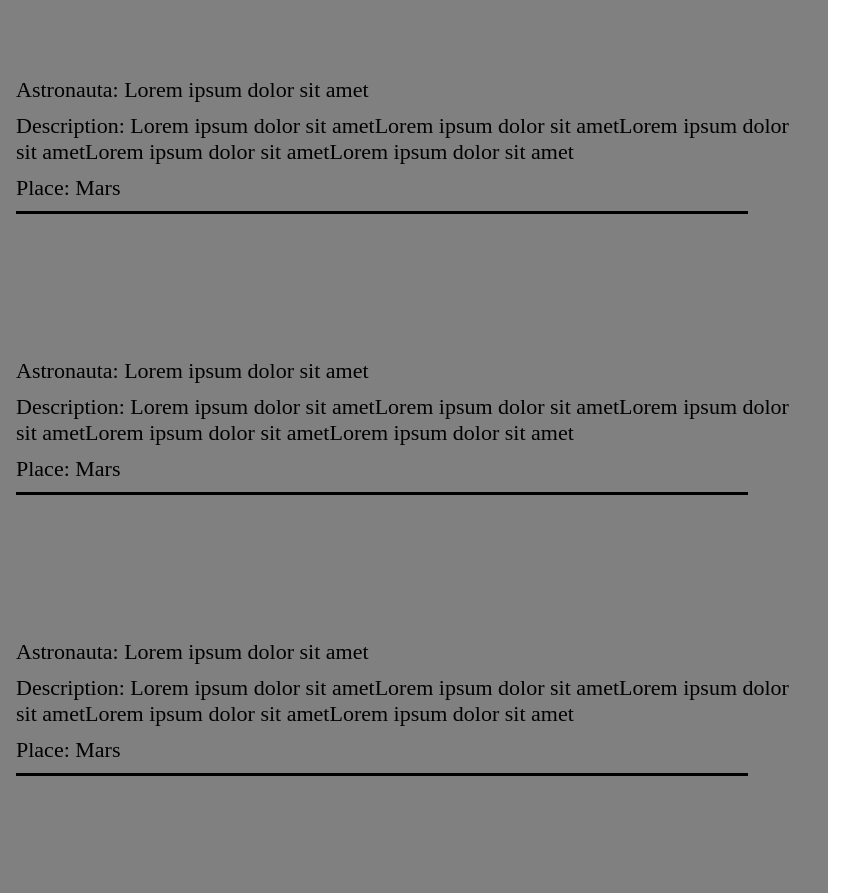
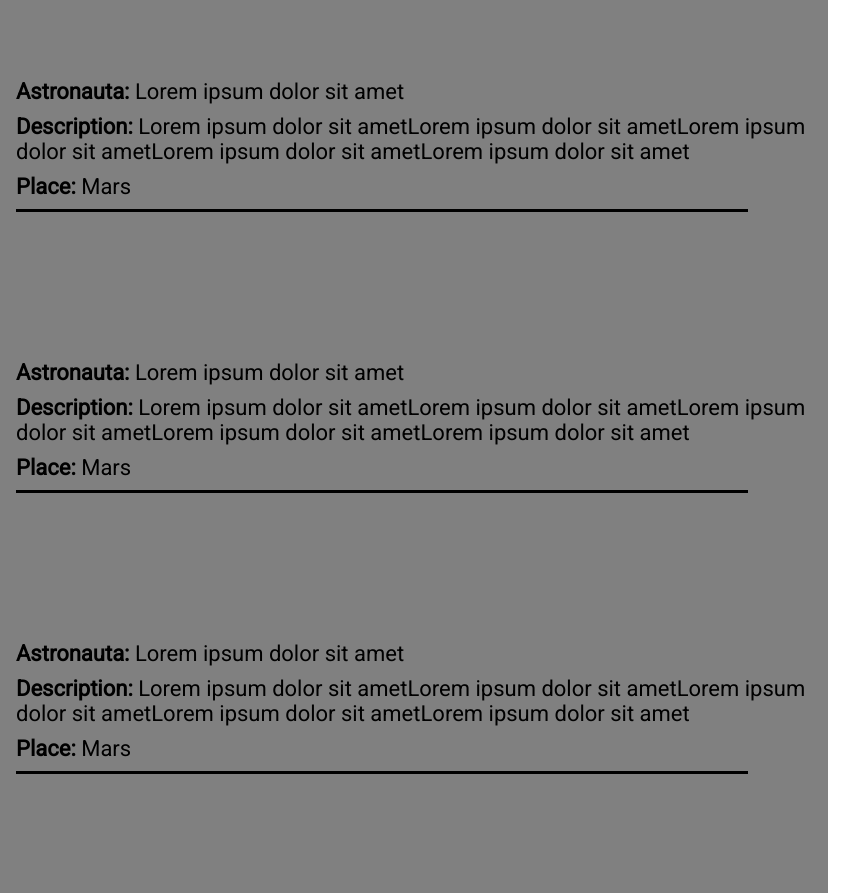
Before and after one commit to lucas-catto/Usabilidade, a plain HTML site: page Site-Acessivel/index.html in a window 1280 px wide. Shown: the full height of the page, 412-1280 px from the left. Drawn offline with Linux system fonts and the light colour scheme.

Commit message:
Changed the fonts.

```diff
--- a/Site-Acessivel/index.html
+++ b/Site-Acessivel/index.html
@@ -12,9 +12,9 @@
             <article>
                 <img src="./img/1.jpg" alt="Imagem de um astronauta em Mars segurando seu capacete espacial.">
                 <div class="details">
-                    <div class="astronauta">Astronauta: Lorem ipsum dolor sit amet</div>
-                    <div class="description">Description: Lorem ipsum dolor sit ametLorem ipsum dolor sit ametLorem ipsum dolor sit ametLorem ipsum dolor sit ametLorem ipsum dolor sit amet</div>
-                    <div class="place">Place: Mars</div>
+                    <div class="astronauta"><strong>Astronauta:</strong> Lorem ipsum dolor sit amet</div>
+                    <div class="description"><strong>Description:</strong> Lorem ipsum dolor sit ametLorem ipsum dolor sit ametLorem ipsum dolor sit ametLorem ipsum dolor sit ametLorem ipsum dolor sit amet</div>
+                    <div class="place"><strong>Place:</strong> Mars</div>
                     <div class="line"></div>
                 </div>
             </article>
@@ -22,9 +22,9 @@
             <article>
                 <img src="./img/2.jpg" alt="Imagem de dois astronautas sem capacete segurando uma bandeira em Mars.">
                 <div class="details">
-                    <div class="astronauta">Astronauta: Lorem ipsum dolor sit amet</div>
-                    <div class="description">Description: Lorem ipsum dolor sit ametLorem ipsum dolor sit ametLorem ipsum dolor sit ametLorem ipsum dolor sit ametLorem ipsum dolor sit amet</div>
-                    <div class="place">Place: Mars</div>
+                    <div class="astronauta"><strong>Astronauta:</strong> Lorem ipsum dolor sit amet</div>
+                    <div class="description"><strong>Description:</strong> Lorem ipsum dolor sit ametLorem ipsum dolor sit ametLorem ipsum dolor sit ametLorem ipsum dolor sit ametLorem ipsum dolor sit amet</div>
+                    <div class="place"><strong>Place:</strong> Mars</div>
                     <div class="line"></div>
                 </div>
             </article>
@@ -32,9 +32,9 @@
             <article>
                 <img src="./img/3.jpg" alt="Imagem de um astronauta em Mars segurando seu capacete espacial.">
                 <div class="details">
-                    <div class="astronauta">Astronauta: Lorem ipsum dolor sit amet</div>
-                    <div class="description">Description: Lorem ipsum dolor sit ametLorem ipsum dolor sit ametLorem ipsum dolor sit ametLorem ipsum dolor sit ametLorem ipsum dolor sit amet</div>
-                    <div class="place">Place: Mars</div>
+                    <div class="astronauta"><strong>Astronauta:</strong> Lorem ipsum dolor sit amet</div>
+                    <div class="description"><strong>Description:</strong> Lorem ipsum dolor sit ametLorem ipsum dolor sit ametLorem ipsum dolor sit ametLorem ipsum dolor sit ametLorem ipsum dolor sit amet</div>
+                    <div class="place"><strong>Place:</strong> Mars</div>
                     <div class="line"></div>
                 </div>
             </article>
--- a/Site-Acessivel/style.css
+++ b/Site-Acessivel/style.css
@@ -1,8 +1,12 @@
+
+@import url('https://fonts.googleapis.com/css2?family=Roboto&display=swap');
+
 *{
     box-sizing: border-box;
     margin:  0;
     padding: 0;
     border:  0;
+    font-family: 'Roboto', sans-serif;
 }
 
 html, body{
```
